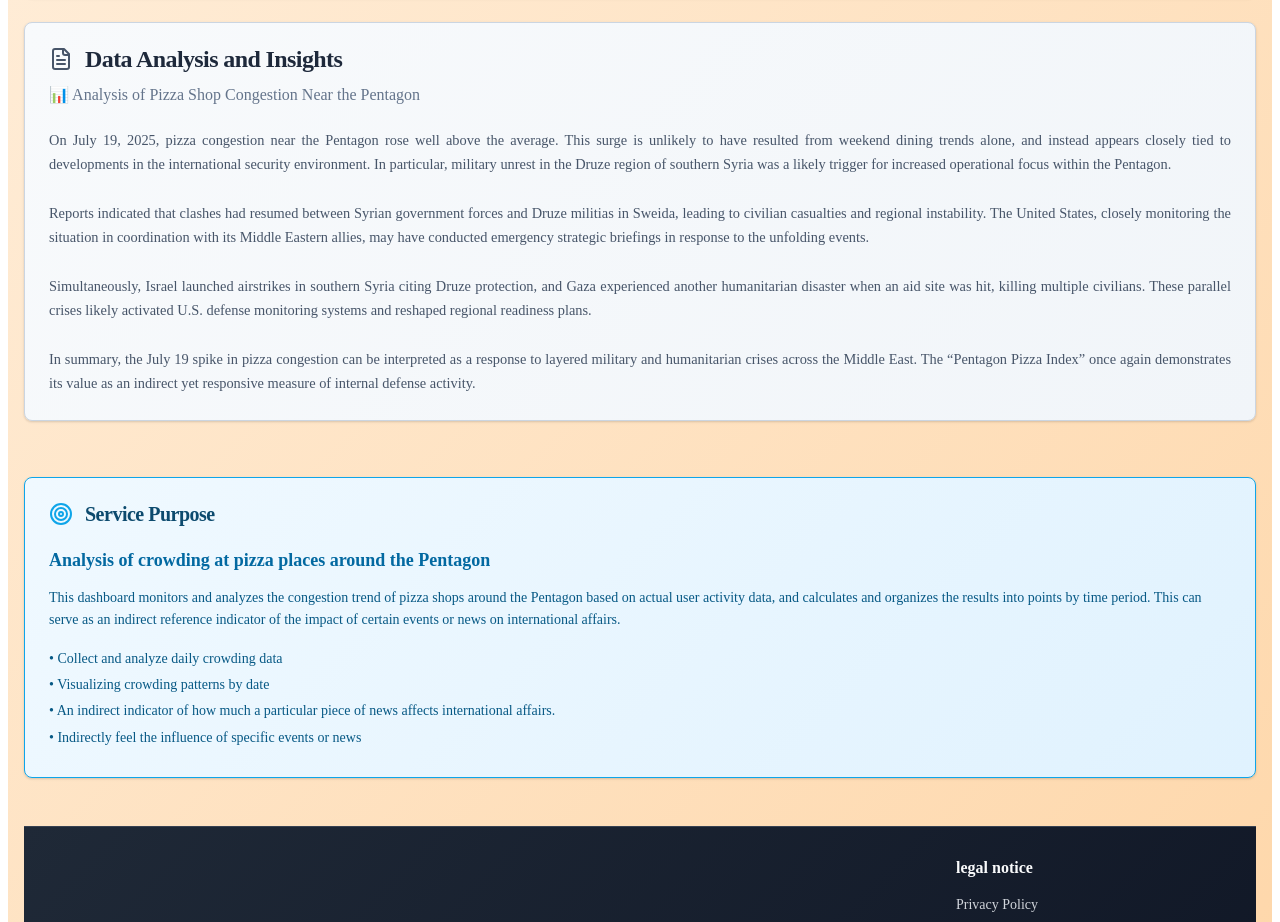
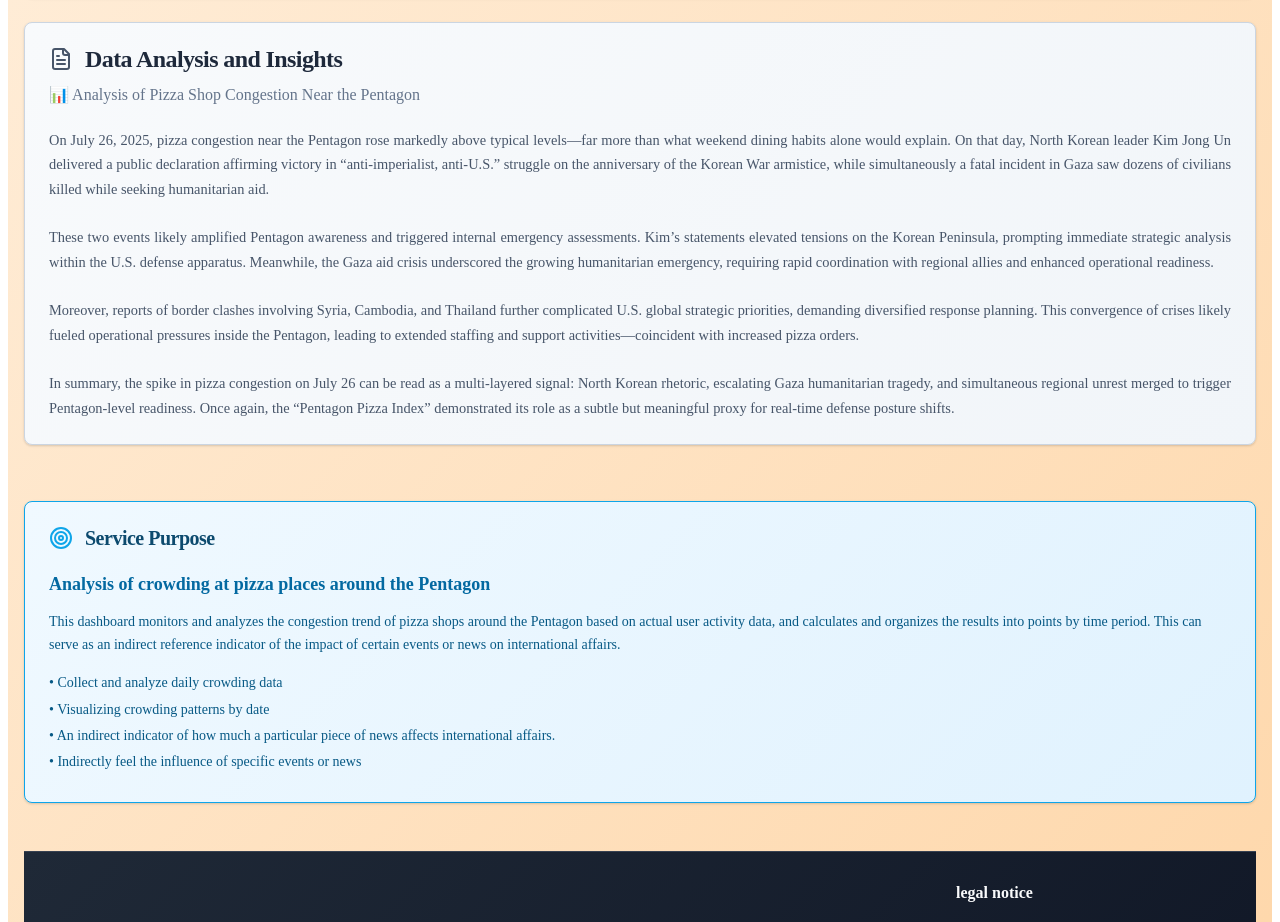
Before and after one commit to goldmembrane/pizza-in-penta, a React (Create React App) app: page / in a window 1280 px wide. Shown: the part 1202-2124 px from the top of the page. Built offline with nearby package versions, Linux system fonts and the light colour scheme; no server answers.

Commit message:
feat: Change analysis 0727
- 07-26에 맞춰 분석글 갱신

```diff
--- a/src/i18n/en.js
+++ b/src/i18n/en.js
@@ -34,13 +34,13 @@ const en = {
     insight_title: "Data Analysis and Insights",
     analysis_title: " Analysis of Pizza Shop Congestion Near the Pentagon",
     analysis_first:
-      "On July 19, 2025, pizza congestion near the Pentagon rose well above the average. This surge is unlikely to have resulted from weekend dining trends alone, and instead appears closely tied to developments in the international security environment. In particular, military unrest in the Druze region of southern Syria was a likely trigger for increased operational focus within the Pentagon.",
+      "On July 26, 2025, pizza congestion near the Pentagon rose markedly above typical levels—far more than what weekend dining habits alone would explain. On that day, North Korean leader Kim Jong Un delivered a public declaration affirming victory in “anti‑imperialist, anti‑U.S.” struggle on the anniversary of the Korean War armistice, while simultaneously a fatal incident in Gaza saw dozens of civilians killed while seeking humanitarian aid.",
     analysis_second:
-      "Reports indicated that clashes had resumed between Syrian government forces and Druze militias in Sweida, leading to civilian casualties and regional instability. The United States, closely monitoring the situation in coordination with its Middle Eastern allies, may have conducted emergency strategic briefings in response to the unfolding events.",
+      "These two events likely amplified Pentagon awareness and triggered internal emergency assessments. Kim’s statements elevated tensions on the Korean Peninsula, prompting immediate strategic analysis within the U.S. defense apparatus. Meanwhile, the Gaza aid crisis underscored the growing humanitarian emergency, requiring rapid coordination with regional allies and enhanced operational readiness.",
     analysis_third:
-      "Simultaneously, Israel launched airstrikes in southern Syria citing Druze protection, and Gaza experienced another humanitarian disaster when an aid site was hit, killing multiple civilians. These parallel crises likely activated U.S. defense monitoring systems and reshaped regional readiness plans.",
+      "Moreover, reports of border clashes involving Syria, Cambodia, and Thailand further complicated U.S. global strategic priorities, demanding diversified response planning. This convergence of crises likely fueled operational pressures inside the Pentagon, leading to extended staffing and support activities—coincident with increased pizza orders.",
     analysis_fourth:
-      "In summary, the July 19 spike in pizza congestion can be interpreted as a response to layered military and humanitarian crises across the Middle East. The “Pentagon Pizza Index” once again demonstrates its value as an indirect yet responsive measure of internal defense activity.",
+      "In summary, the spike in pizza congestion on July 26 can be read as a multi-layered signal: North Korean rhetoric, escalating Gaza humanitarian tragedy, and simultaneous regional unrest merged to trigger Pentagon-level readiness. Once again, the “Pentagon Pizza Index” demonstrated its role as a subtle but meaningful proxy for real-time defense posture shifts.",
   },
 };
 
--- a/src/i18n/it.js
+++ b/src/i18n/it.js
@@ -39,13 +39,13 @@ const it = {
     analysis_title:
       "Analisi della Congestione nelle Pizzerie vicino al Pentagono",
     analysis_first:
-      "Il 19 luglio 2025, la congestione delle pizzerie vicino al Pentagono ha superato sensibilmente la media. Questo incremento non sembra imputabile soltanto alla normale domanda del fine settimana, bensì appare collegato a eventi internazionali rilevanti, in particolare nel contesto del Medio Oriente.",
+      "Il 26 luglio 2025, la congestione delle pizzerie nei pressi del Pentagono ha superato nettamente i livelli consueti, ben oltre quanto attribuibile al normale consumo del fine settimana. In quella giornata, il leader nordcoreano Kim Jong Un ha pronunciato un discorso ufficiale in occasione dell’anniversario dell’armistizio della Guerra di Corea, ribadendo la “vittoria anti‑imperialista e anti‑americana”. Nello stesso tempo, un grave incidente umanitario a Gaza ha causato la morte di decine di civili in cerca di aiuti alimentari.",
     analysis_second:
-      "Nel sud della Siria, nella regione drusa di Sweida, si sono riaccesi scontri tra l’esercito governativo e le milizie locali, causando vittime civili e tensioni diffuse. Gli Stati Uniti, in coordinamento con gli alleati regionali, avrebbero intensificato le riunioni di emergenza presso il Dipartimento della Difesa.",
+      "Questi eventi hanno probabilmente attivato una vigilanza interna rafforzata al Pentagono. Le dichiarazioni di Kim hanno riacceso le tensioni nella Penisola coreana, sollecitando analisi strategiche tempestive. Nel frattempo, la crisi a Gaza ha messo in evidenza la necessità di risposte urgenti e coordinazione diplomatica con alleati regionali.",
     analysis_third:
-      "Contemporaneamente, Israele ha effettuato raid aerei in Siria con la motivazione di proteggere la comunità drusa. Nel frattempo, nella Striscia di Gaza, un centro di distribuzione di aiuti è stato colpito, provocando la morte di civili. Questi eventi congiunti potrebbero aver attivato i protocolli operativi americani.",
+      "In aggiunta, scontri alle frontiere tra Siria, Cambogia e Thailandia hanno complicato ulteriormente le priorità strategiche degli Stati Uniti. La simultaneità di tali crisi ha probabilmente accelerato la mobilitazione interna, con un aumento del personale operativo e un incremento della domanda di pasti rapidi.",
     analysis_fourth:
-      "In sintesi, l’impennata nella domanda di pizza del 19 luglio riflette con ogni probabilità una risposta operativa interna a crisi militari e umanitarie simultanee. L’“Indice della Pizza del Pentagono” continua a rivelarsi un indicatore indiretto ma utile della tensione geopolitica.",
+      "In sintesi, l’aumento della congestione il 26 luglio riflette una reazione articolata a una serie di crisi internazionali: la retorica nordcoreana, l’emergenza umanitaria a Gaza e conflitti regionali concomitanti hanno innescato una risposta operativa centralizzata. L’“Indice della Pizza del Pentagono” si conferma ancora una volta come un indicatore indiretto ma significativo della prontezza difensiva interna.",
   },
 };
 
--- a/src/i18n/ja.js
+++ b/src/i18n/ja.js
@@ -32,13 +32,13 @@ const ja = {
     insight_title: "データ分析とインサイト",
     analysis_title: "ペンタゴン周辺ピザ店の混雑度状況分析",
     analysis_first:
-      "2025年7月19日、ペンタゴン周辺のピザ店における混雑度が平均を大きく上回る水準となりました。このような動きは週末の通常需要だけでは説明が難しく、同日に発生した国際的な安全保障上の動向と深く関係していると考えられます。",
+      "2025年7月26日、ペンタゴン周辺のピザ店において混雑度が通常を大きく上回る動きが見られました。これは単なる週末の外食傾向では説明が難しく、同日には複数の国際的重大事態が重なっておりました。まず、北朝鮮・金正恩委員長が朝鮮戦争休戦記念日に際し「反米・反帝国主義勝利」を強調する声明を発表され、朝鮮半島情勢への緊張感が高まっておりました。同時に、ガザ地区では支援物資を求めていた市民が襲撃を受け、多数の犠牲者が出るという悲惨な事件が報じられました。",
     analysis_second:
-      "この日、シリア南部のスウェイダ地域では政府軍と地元ドゥルーズ派武装勢力との間で再び衝突が発生し、民間人の被害も報告されました。アメリカは中東の同盟国と連携しながら、状況の監視と戦略的対応を強化したと見られます。",
+      "これらの出来事はペンタゴンの警戒水準を引き上げたと考えられます。金委員長の言辞は朝鮮半島への関心を緊急にし、米国防省内部において即応的な戦略検討が求められた可能性がございます。一方、ガザでの人道的悲劇は米国と同盟国との間で対応協議を促し、監視体制の強化を誘発しました。",
     analysis_third:
-      "また、イスラエルはドゥルーズ派保護を名目にシリア南部へ空爆を実施し、さらにガザ地区では救援物資配布所が攻撃され、多くの民間人が犠牲となりました。これらの同時発生的な危機が米国防総省の内部対応を促した可能性があります。",
+      "さらに、シリアやカンボジア、タイなど複数地域での国境紛争が同時並行で報じられ、米国の安全保障対応は多方面的な圧力に晒されました。このような複数の危機が重なった状況はペンタゴン内部の作戦計画や人員配置に影響を及ぼし、ひいては即席食品の需要増にもつながったと推察されます。",
     analysis_fourth:
-      "このような背景を踏まえると、7月19日のピザ混雑度の上昇は、中東における複合的な軍事・人道危機に対する間接的な反応であると解釈できます。「ペンタゴン・ピザ・インデックス」は依然として防衛関連動向を映す敏感な指標としての役割を果たしております。",
+      "以上の通り、7月26日の混雑度上昇は、単なる食習慣の変化ではなく、「朝鮮半島の政治的緊張」「ガザにおける人道的惨事」「複数地域での紛争対応」というグローバルな危機の重層的な反応と捉えることができます。いわゆる「ペンタゴン・ピザ・インデックス」は、こうした米国内部の緊迫した対応状況を映し出す有効な指標として機能しております。",
   },
 };
 
--- a/src/i18n/zh.js
+++ b/src/i18n/zh.js
@@ -29,13 +29,13 @@ const zh = {
     insight_title: "数据分析与洞察",
     analysis_title: "五角大楼附近披萨店拥堵度分析",
     analysis_first:
-      "2025年7月19日，美国五角大楼附近的披萨店出现了远高于平均水平的拥堵情况。这种现象难以用周末普通消费波动来解释，更有可能与当日国际安全形势的多重变动密切相关。",
+      "2025年7月26日，美国五角大楼周边披萨店的拥堵指数显著高于平均水平。这一现象难以归因于普通的周末消费波动，更可能与当日多项国际重大事件同时发生有关。当天，朝鲜领导人金正恩在朝鲜战争停战纪念日发表声明，强调“反美、反帝国主义胜利”的立场，引发朝鲜半岛局势紧张；与此同时，援助物资发放点附近出现枪击事件，数十名加沙平民在获取食物过程中遇害，进一步恶化了当地人道危机。",
     analysis_second:
-      "当天，叙利亚南部苏韦达地区的德鲁兹社区再次爆发政府军与地方武装冲突，造成平民伤亡，局势严重动荡。美方与中东盟友保持紧密沟通，可能在五角大楼内部组织了多场紧急战略会议。",
+      "上述两大事态极可能促使美国五角大楼迅速进入警戒状态。金正恩的表态加剧了朝鲜半岛的地缘政治焦虑，需要美国国防部即时开展风险评估与战略调整；加沙惨剧则令美方更加关注人道救援安全，与地区盟友合作加强应对措施。",
     analysis_third:
-      "与此同时，以色列以保护德鲁兹人为由，对叙利亚南部实施空袭。而在加沙地区，援助物资分发点遭到袭击，数十名平民死亡。这些连锁危机很可能触发了美方防务系统的监控与反应机制。",
+      "此外，叙利亚、柬埔寨与泰国边境地区爆发多起局部冲突，反映出全球范围内的不稳定因素并存。这些并行事件可能迫使美国防部展开多方向的战略部署与协调，同时增加夜间值班与即时支持需求。",
     analysis_fourth:
-      "综合来看，7月19日的披萨拥堵升高应被视为对中东地区军事冲突与人道灾难的间接响应。“五角大楼披萨指数”再次展现其作为即时地缘政治压力信号的现实作用。",
+      "综上所述，7月26日披萨拥堵度的飙升并非偶然，而是对“北朝鲜政治言论升温”、“加沙人道灾难升级”及“多地区冲突同时发生”等局势变化的综合反应。所谓“五角大楼披萨指数”再次显示其作为衡量内部反应与战备状态的有力间接指标，具备高度参考价值。",
   },
 };
 
```
Also changed, not shown: src/i18n/de.js (+4 -4 lines), src/i18n/es.js (+4 -4 lines), src/i18n/fr.js (+4 -4 lines), src/i18n/ko.js (+4 -4 lines).
